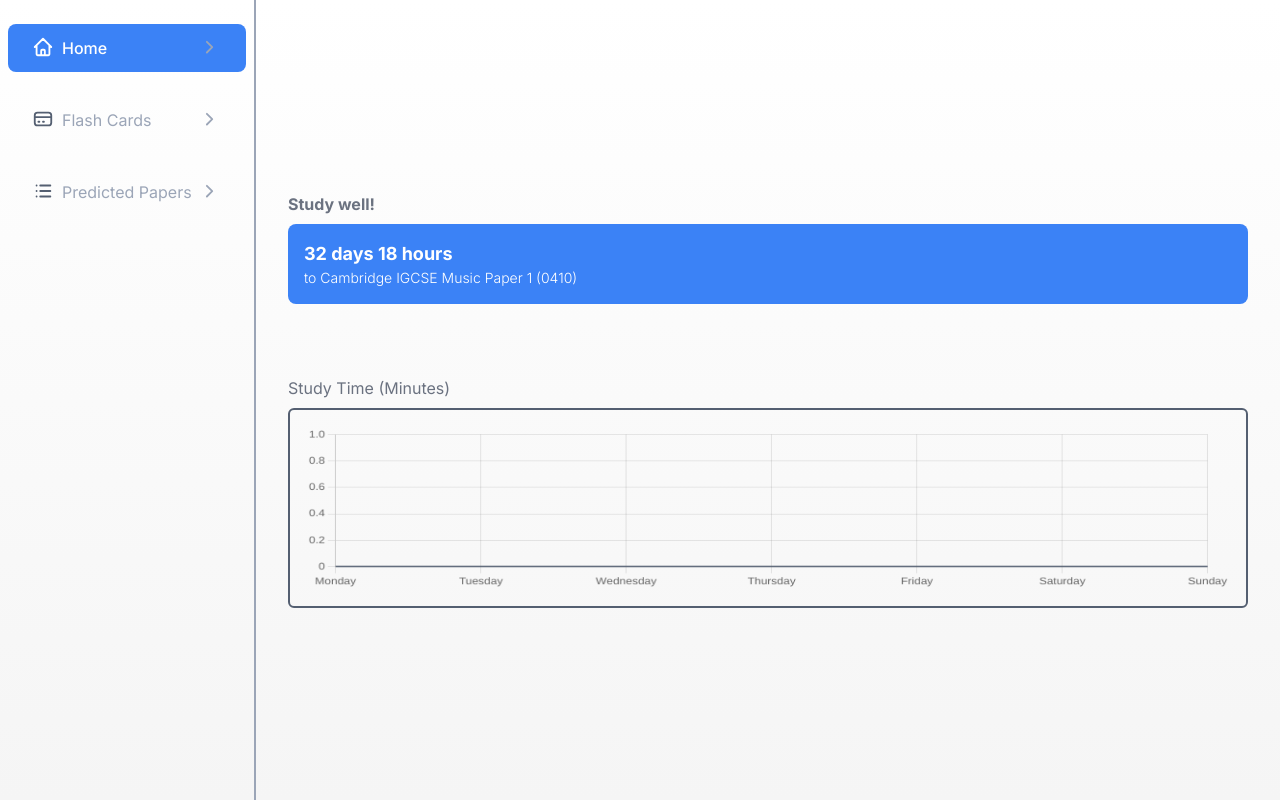
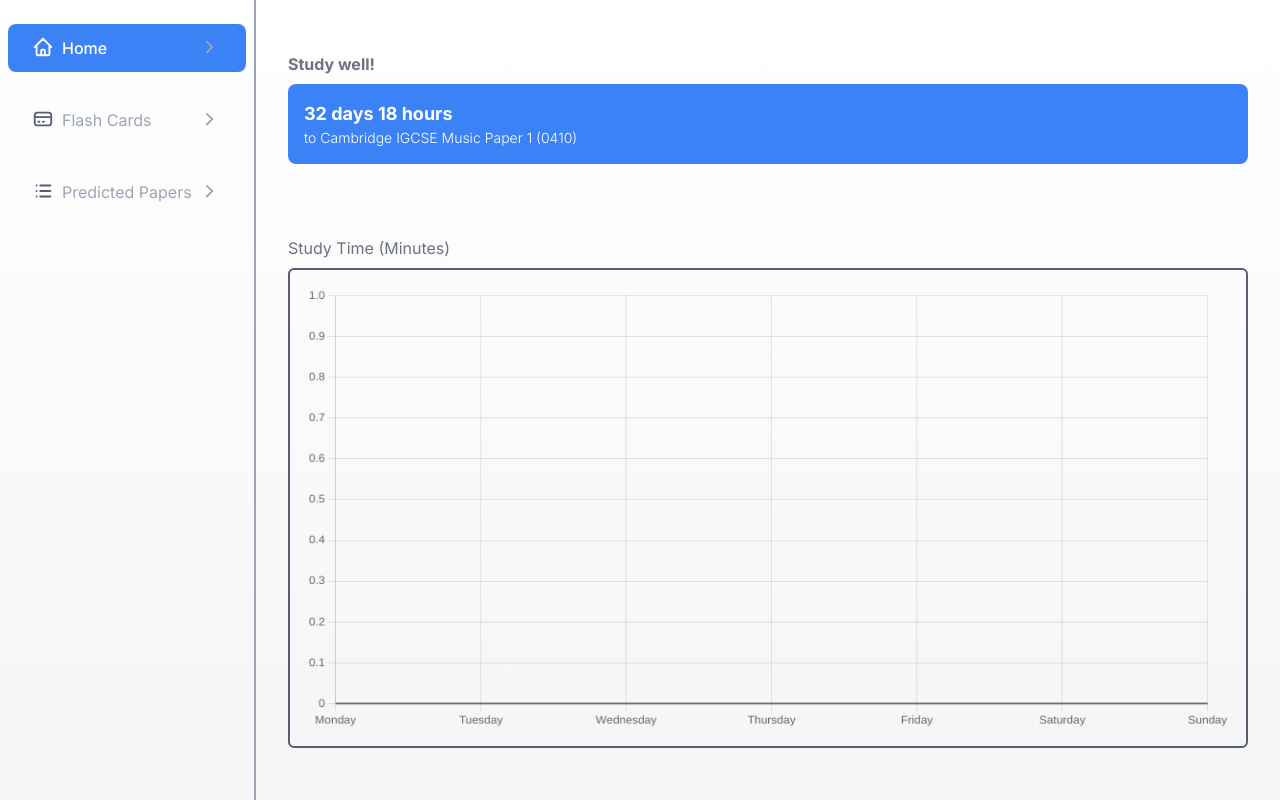
Before and after one commit to leilaigl/ml-exam-paper-website, a Next.js app: page / in a window 1280 px wide. Built offline with nearby package versions, Linux system fonts and the light colour scheme.

Commit message:
fix canvas width

```diff
--- a/src/app/components/TimeSpent.js
+++ b/src/app/components/TimeSpent.js
@@ -57,7 +57,8 @@ const TimeSpent = ({ timeData }) => {
     <canvas
       ref={chartRef}
       className='p-4 rounded-md border-[#545F71] border-2'
-      style={{ height: '200px', width: '100%' }}
+      width="100%"
+      height={50}
     ></canvas>
   );
 };
```
